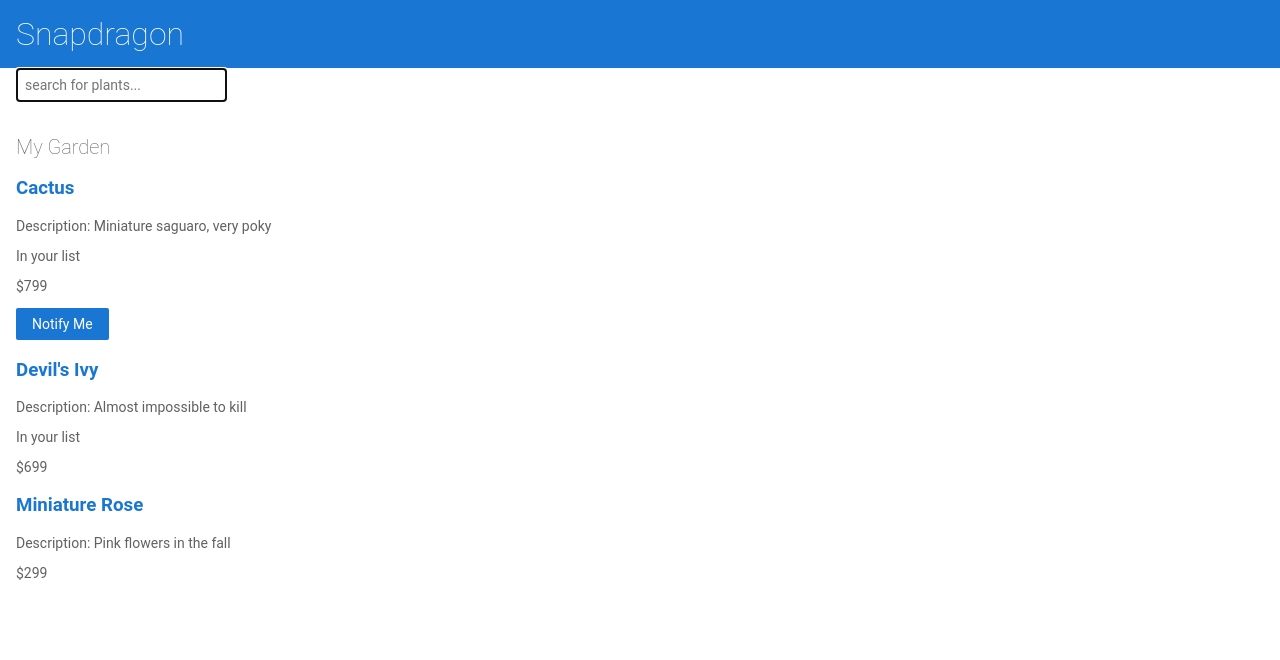
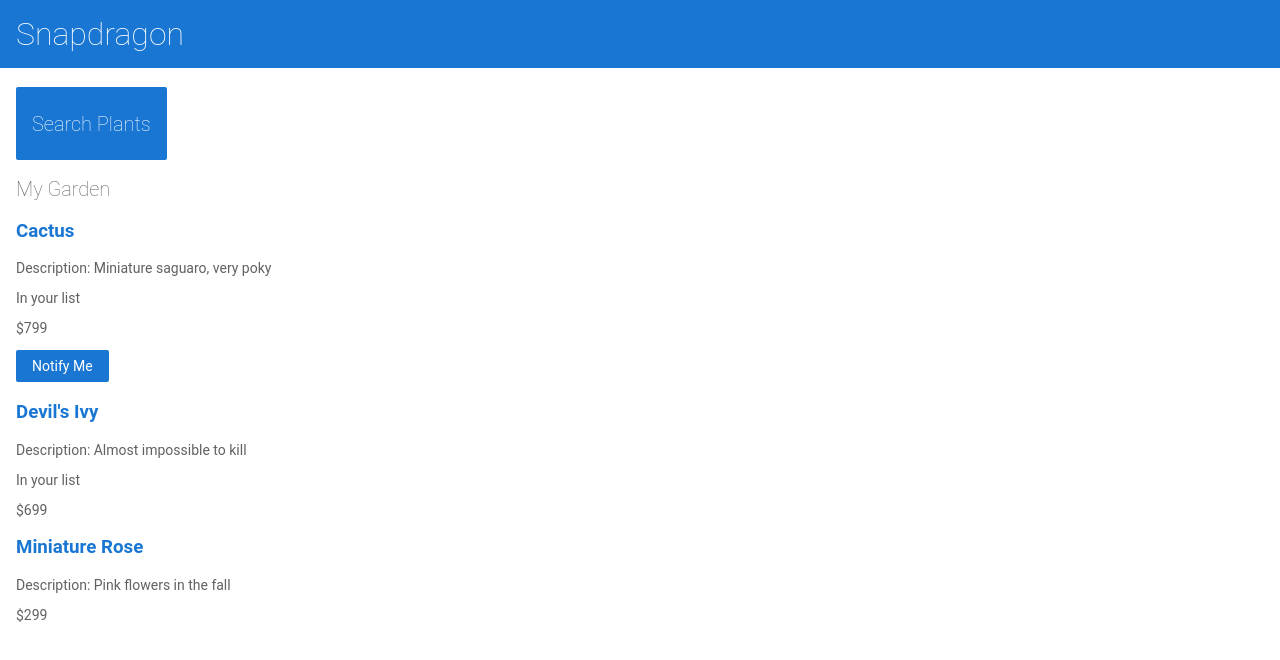
Before and after one commit to SarahKreutner/snapdragon, an Angular app: page /home in a window 1280 px wide. Shown: the top 660 px of the page. Built offline with nearby package versions, Linux system fonts and the light colour scheme.

Commit message:
2 files modified

```diff
--- a/src/app/plant-list/plant-list.component.html
+++ b/src/app/plant-list/plant-list.component.html
@@ -1,4 +1,5 @@
-<app-search></app-search>
+<br>
+<button [routerLink]="['/search']"> <h2 style="color:white"> Search Plants </h2> </button>
 <h2>My Garden</h2>
 
 <div *ngFor="let plant of plants; index as plantId">
```
Also changed, not shown: src/app/search/search.component.html (+5 -2 lines).
